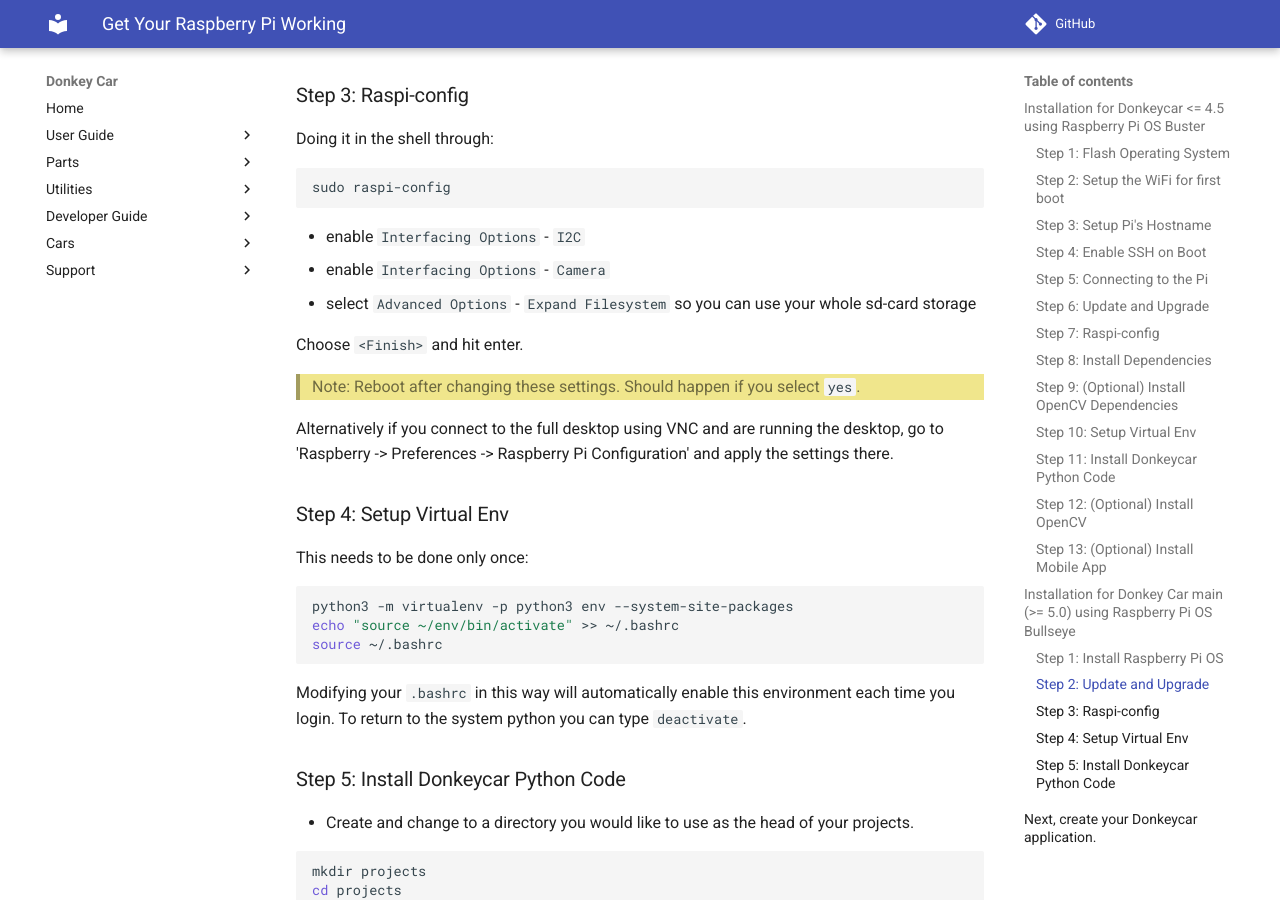
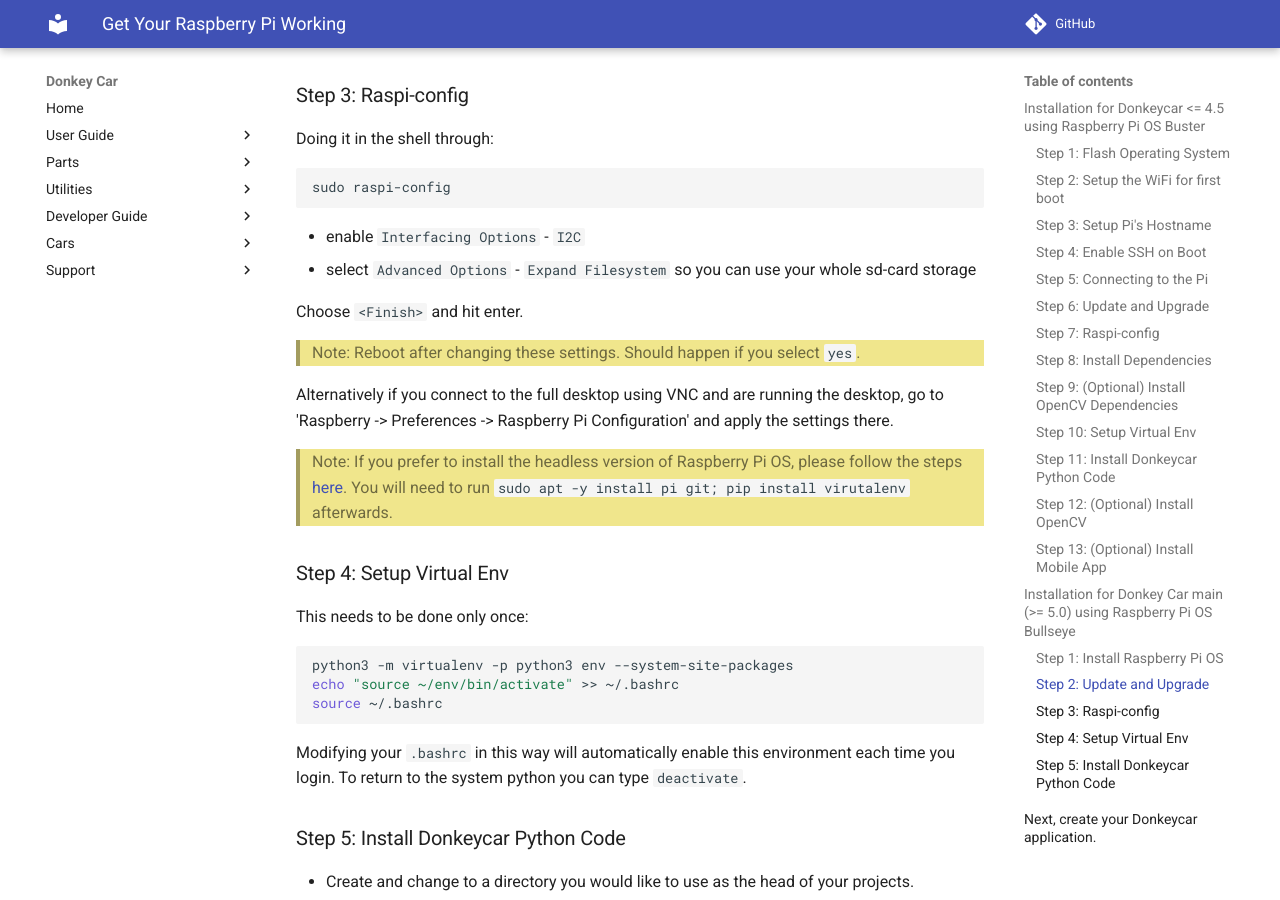
Before and after one commit to autorope/donkeydocs, an MkDocs documentation site: the page built from docs/guide/robot_sbc/setup_raspberry_pi.md, in a window 1280 px wide and 900 px high, scrolled down 8856 px. Built offline with MkDocs 1.6.1 and Material for MkDocs 9.7.7, drawn with Linux system fonts in a browser that asks for light colours; comment, search, counter and statistics services are not loaded.

Commit message:
Updated RPi doc with the feedback from @francisduvivier on the PR #48.

````diff
--- a/docs/guide/robot_sbc/setup_raspberry_pi.md
+++ b/docs/guide/robot_sbc/setup_raspberry_pi.md
@@ -402,7 +402,6 @@ sudo raspi-config
 ```
 
 * enable `Interfacing Options` - `I2C`
-* enable `Interfacing Options` - `Camera`
 * select `Advanced Options` - `Expand Filesystem` so you can use your whole
   sd-card storage
 
@@ -413,6 +412,11 @@ Choose `<Finish>` and hit enter.
 Alternatively if you connect to the full desktop using VNC and are running
 the desktop, go to 'Raspberry -> Preferences -> Raspberry Pi Configuration'
 and apply the settings there.
+
+> Note: If you prefer to install the headless version of Raspberry Pi OS,
+> please follow the steps [here](https://www.raspberrypi.com/documentation/computers/configuration.html#setting-up-a-headless-raspberry-pi).
+> You will need to run `sudo apt -y install pi git; pip install virutalenv`
+> afterwards.
 
 
 ### Step 4: Setup Virtual Env
````
